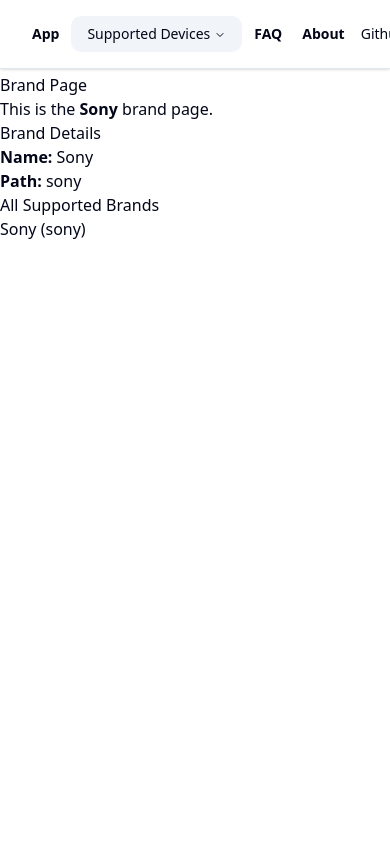
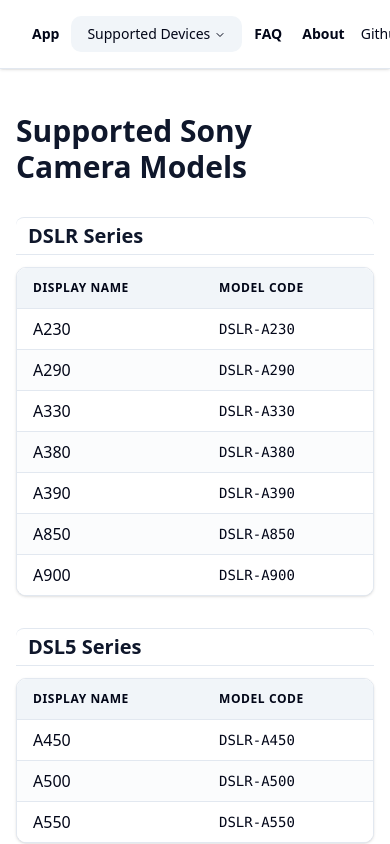
Before and after one commit to chathura-de-silva/Shuttersnap, a SvelteKit app: page /supported/sony in a window 390 px wide. Shown: the top 844 px of the page. Built offline with nearby package versions, Linux system fonts and the light colour scheme.

Commit message:
feat: sony supported devices and error fallback  pages
reusable table component + removing dynamic routes + minor spelling fixes

```diff
--- /dev/null
+++ b/src/lib/components/ui/table/grouped-table.svelte
@@ -0,0 +1,28 @@
+<script lang="ts">
+	import Table from './table.svelte';
+	export let groupedData: Record<string, Array<Record<string, unknown>>> = {};
+	export let headers: Array<{ key: string; label: string; className?: string }> = [];
+	export let seriesOrder: string[] = [];
+	export let className: string = '';
+</script>
+
+<div class="columns-1 gap-8 [column-fill:_balance] lg:columns-2">
+	{#each seriesOrder as series (series)}
+		{#if groupedData[series]?.length}
+			<div class="mb-8 break-inside-avoid">
+				<h2
+					class="text-secondary-foreground mb-3 rounded-t-md border-y px-3 py-1 text-xl font-semibold"
+				>
+					{series} Series
+				</h2>
+				<Table data={groupedData[series]} {headers} {className} striped={true} hover={true}>
+					<svelte:fragment slot="cell" let:row let:header let:value>
+						<slot name="cell" {row} {header} {value}>
+							{value}
+						</slot>
+					</svelte:fragment>
+				</Table>
+			</div>
+		{/if}
+	{/each}
+</div>
--- /dev/null
+++ b/src/lib/components/ui/table/index.ts
@@ -0,0 +1,2 @@
+export { default as Table } from './table.svelte';
+export { default as GroupedTable } from './grouped-table.svelte';
--- /dev/null
+++ b/src/lib/components/ui/table/table.svelte
@@ -0,0 +1,62 @@
+<script lang="ts">
+	import { cn } from '$lib/utils';
+
+	export let data: Array<Record<string, unknown>> = [];
+	export let headers: Array<{ key: string; label: string; className?: string }> = [];
+	export let className: string = '';
+	export let striped: boolean = true;
+	export let hover: boolean = true;
+
+	// Allow custom cell rendering through slots
+	export let cellClass: string = '';
+</script>
+
+<div class="border-border bg-card overflow-x-auto rounded-lg border shadow">
+	<table
+		class={cn(
+			'divide-border min-w-full divide-y',
+			'bg-background text-foreground',
+			'dark:bg-card dark:text-foreground',
+			className
+		)}
+	>
+		<thead>
+			<tr>
+				{#each headers as header (header.key)}
+					<th
+						class={cn(
+							'bg-secondary px-4 py-3 text-left text-xs font-semibold tracking-wider uppercase',
+							header.className
+						)}
+					>
+						{header.label}
+					</th>
+				{/each}
+			</tr>
+		</thead>
+		<tbody class="divide-border divide-y">
+			{#each data as row, i (i)}
+				<tr
+					class={cn(
+						striped && i % 2 === 0 ? 'bg-background dark:bg-card' : 'bg-muted/30 dark:bg-muted/10',
+						hover && 'hover:bg-accent/30 dark:hover:bg-accent/20 transition-colors'
+					)}
+				>
+					{#each headers as header (header.key)}
+						<td
+							class={cn(
+								'px-4 py-2',
+								cellClass,
+								header.key === 'code' ? 'font-mono text-sm whitespace-nowrap' : 'text-base'
+							)}
+						>
+							<slot name="cell" {row} {header} value={row[header.key]}>
+								{row[header.key]}
+							</slot>
+						</td>
+					{/each}
+				</tr>
+			{/each}
+		</tbody>
+	</table>
+</div>
--- /dev/null
+++ b/src/routes/+error.svelte
@@ -0,0 +1,41 @@
+<script lang="ts">
+	import { page } from '$app/state';
+	import { base } from '$app/paths';
+</script>
+
+<svelte:head>
+	<title>{page.status} Error | Shuttersnap</title>
+</svelte:head>
+
+<div
+	class="bg-background text-foreground flex min-h-[70vh] flex-col items-center justify-center px-4 py-12"
+>
+	<div
+		class="bg-card border-border animate-fade-in flex w-full max-w-xl flex-col items-center rounded-xl border py-10 shadow-2xl"
+	>
+		<div class="mb-6 flex flex-col items-center">
+			<h1 class="text-primary mb-2 text-9xl font-extrabold tracking-tight drop-shadow-lg">
+				{page.status}
+			</h1>
+			<p class="text-muted-foreground mb-2 text-center text-lg font-medium">
+				Oops! An error occurred.
+			</p>
+			<p class="text-foreground text-md mb-4 text-center">
+				{page.error?.message ?? 'Unknown error'}
+			</p>
+		</div>
+		<a
+			href={base + '/'}
+			class="bg-primary text-primary-foreground hover:bg-primary/90 focus:ring-ring mt-4 inline-block rounded-lg px-6 py-3 text-lg font-semibold shadow transition focus:ring-2 focus:ring-offset-2 focus:outline-none"
+		>
+			Go back home
+		</a>
+	</div>
+	<div class="text-muted-foreground mt-8 text-center text-xs">
+		If you believe this is a bug, please let me know by <a
+			href="https://github.com/chathura-de-silva/Shuttersnap/issues"
+			target="_blank"
+			class="text-primary hover:text-primary/80 underline">opening an issue here.</a
+		>.
+	</div>
+</div>
--- a/src/routes/+layout.svelte
+++ b/src/routes/+layout.svelte
@@ -61,7 +61,7 @@
 
 	<NavigationMenu.List class="flex items-center gap-4">
 		<NavigationMenu.Item>
-			<NavigationMenu.Link href={baseRoutes.github}>Github</NavigationMenu.Link>
+			<NavigationMenu.Link href={baseRoutes.github} target="_blank">Github</NavigationMenu.Link>
 		</NavigationMenu.Item>
 
 		<NavigationMenu.Item>
--- a/src/routes/about/+page.svelte
+++ b/src/routes/about/+page.svelte
@@ -37,6 +37,10 @@
 			</p>
 			<BuyMeACoffeeButton username="chathuradesilva" />
 			<span class="text-muted-foreground text-xs">Support the project and help keep it free!</span>
+			<span class="text-muted-foreground mt-2 text-xs">
+				Found an issue or want to get in touch? Email me at
+				<a href="mailto:your@email.com" class="text-primary underline">ac.chathura@gmail.com</a>
+			</span>
 		</div>
 	</div>
 </div>
--- a/src/routes/faq/+page.svelte
+++ b/src/routes/faq/+page.svelte
@@ -46,7 +46,7 @@
 						no mechanical shutter to wear. Instead, they use an electronic shutter mechanism which does
 						not wear out as you use it. But with many mirrorless cameras, there is an option to use an
 						electronic shutter in addition to the existing mechanical shutter which will not cause an
-						increase in at most shutter count.
+						increase in aforementioned shutter count.
 					</li>
 				</ul>
 			</section>
@@ -105,7 +105,7 @@
 		</div>
 		<div class="text-muted-foreground mt-10 text-center text-xs">
 			<p>
-				Didn't find your answer? Drop me an email on <a
+				Didn't find your answer? Drop me an email at <a
 					href="mailto:ac.chathura@gmail.com"
 					class="text-primary hover:text-primary/80 italic underline-offset-2 transition-colors hover:underline"
 					>ac.chathura@gmail.com</a
--- a/src/routes/supported/[brand]/+page.svelte
+++ /dev/null
@@ -1,40 +0,0 @@
-<script lang="ts">
-	import { supportedBrands } from '$lib/utils';
-	import { page } from '$app/state';
-	import { base } from '$app/paths';
-	const { data } = $props();
-
-	const currentBrand = $derived(page.params.brand);
-	// Get the current brand details from the loaded data
-	const brandDetails = $derived(data?.brandInfo);
-</script>
-
-<svelte:head>
-	<title>{brandDetails?.name || currentBrand} - Brand Page</title>
-	<meta name="description" content="Information about {brandDetails?.name || currentBrand} brand" />
-</svelte:head>
-
-<h1>Brand Page</h1>
-<p>
-	This is the <strong>{brandDetails?.name || currentBrand}</strong> brand page.
-</p>
-
-{#if brandDetails}
-	<div class="brand-info">
-		<h2>Brand Details</h2>
-		<p><strong>Name:</strong> {brandDetails.name}</p>
-		<p><strong>Path:</strong> {brandDetails.path}</p>
-		<!-- Add any other brand-specific information here -->
-	</div>
-{/if}
-
-<h2>All Supported Brands</h2>
-<ul>
-	{#each supportedBrands as brand (brand.path)}
-		<li>
-			<a href="{base}/supported/{brand.path}">
-				{brand.name} ({brand.path})
-			</a>
-		</li>
-	{/each}
-</ul>
--- a/src/routes/supported/[brand]/+page.ts
+++ /dev/null
@@ -1,22 +0,0 @@
-import { supportedBrands } from '$lib/utils';
-import { error } from '@sveltejs/kit';
-import type { PageLoadEvent } from './$types';
-
-// this standard function tells sveltekit which routes to pre-render
-export async function entries() {
-	return supportedBrands.map((brand) => ({
-		brand: brand.path
-	}));
-}
-
-// Load function that runs at build time for each brand
-export async function load({ params }: PageLoadEvent) {
-	const brandInfo = supportedBrands.find((brand) => brand.path === params.brand);
-	if (!brandInfo) {
-		throw error(404, `Brand "${params.brand}" not found`);
-	}
-	// Returning brand information to be used in the component
-	return {
-		brandInfo
-	};
-}
--- /dev/null
+++ b/src/routes/supported/sony/+page.svelte
@@ -0,0 +1,30 @@
+<script lang="ts">
+	import { sonyModels, sonySeries } from '$lib/constants';
+	import { GroupedTable } from '$lib/components/ui/table';
+
+	// Create a reverse mapping from type number to series name
+	const typeToSeries: Record<number, string> = Object.fromEntries(
+		Object.entries(sonySeries).map(([k, v]) => [v, k])
+	);
+
+	// Group models by series
+	const groupedModels: Record<string, Array<{ code: string; name: string }>> = {};
+	for (const [code, { name, type }] of Object.entries(sonyModels)) {
+		const series = typeToSeries[type];
+		if (!groupedModels[series]) groupedModels[series] = [];
+		groupedModels[series].push({ code, name });
+	}
+
+	const seriesOrder = Object.keys(sonySeries); // To keep order consistent
+
+	const headers = [
+		{ key: 'name', label: 'Display Name' },
+		{ key: 'code', label: 'Model Code' }
+	];
+</script>
+
+<div class="mx-auto max-w-6xl px-4 py-10">
+	<h1 class="text-primary mb-8 text-3xl font-bold">Supported Sony Camera Models</h1>
+
+	<GroupedTable groupedData={groupedModels} {headers} {seriesOrder} />
+</div>
```
Also changed, not shown: src/routes/supported/canon/+page.svelte (added).
